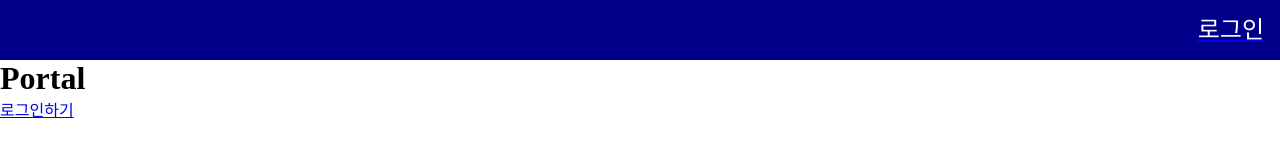
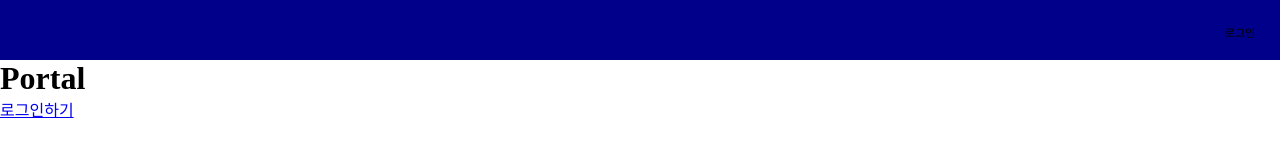
Before and after one commit to 5tarlight/reactKKuTu, a React (Create React App) app: page / in a window 1280 px wide. Shown: the top 160 px of the page. Built offline with nearby package versions, Linux system fonts and the light colour scheme.

Commit message:
orignal header item

```diff
--- a/src/components/header/RightHeaderItem.js
+++ b/src/components/header/RightHeaderItem.js
@@ -4,20 +4,28 @@ import styled from 'styled-components'
 
 const RightHeadferItemWrapper = styled.span`
   float: right;
-  margin: 0rem 1rem 0rem 1rem;
   color: white;
+  width: 5rem;
 `
 
 const LabelWrapper = styled.div`
-  color: white;
+  color: black;
   text-align: center;
-  font-size: 1.5rem;
+  font-size: 0.6875rem;
+  cursor: pointer;
+  transition: color 300ms ease;
+  font-family: NBGothic, 돋움;
+  padding-top: 0.2rem;
+
+  &:hover {
+    color: white;
+  }
 `
 
 const RightHeaderItem = ({ href, children }) => {
   return (
     <RightHeadferItemWrapper>
-      <Link to={href}>
+      <Link to={href} style={{ textDecoration: 'none' }}>
         <LabelWrapper>{children}</LabelWrapper>
       </Link>
     </RightHeadferItemWrapper>
```
